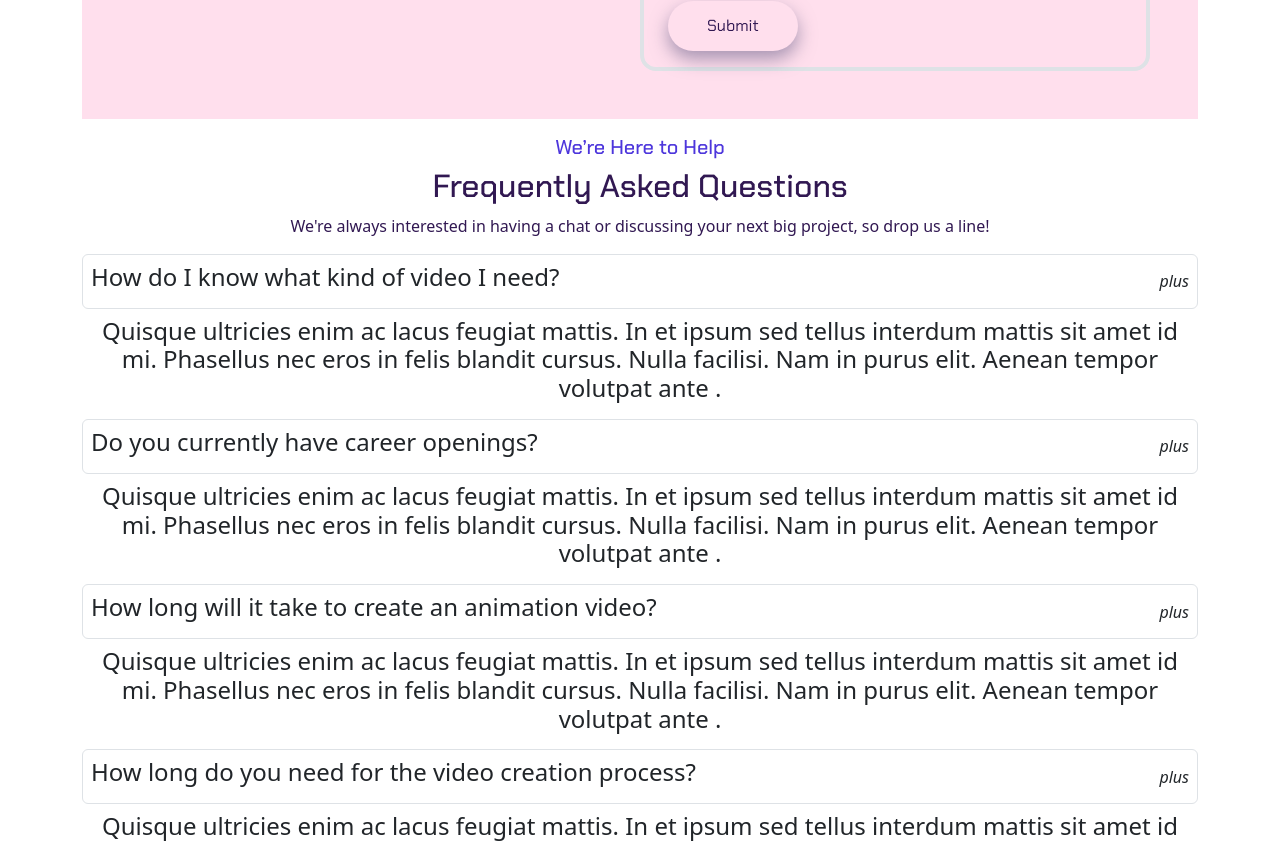
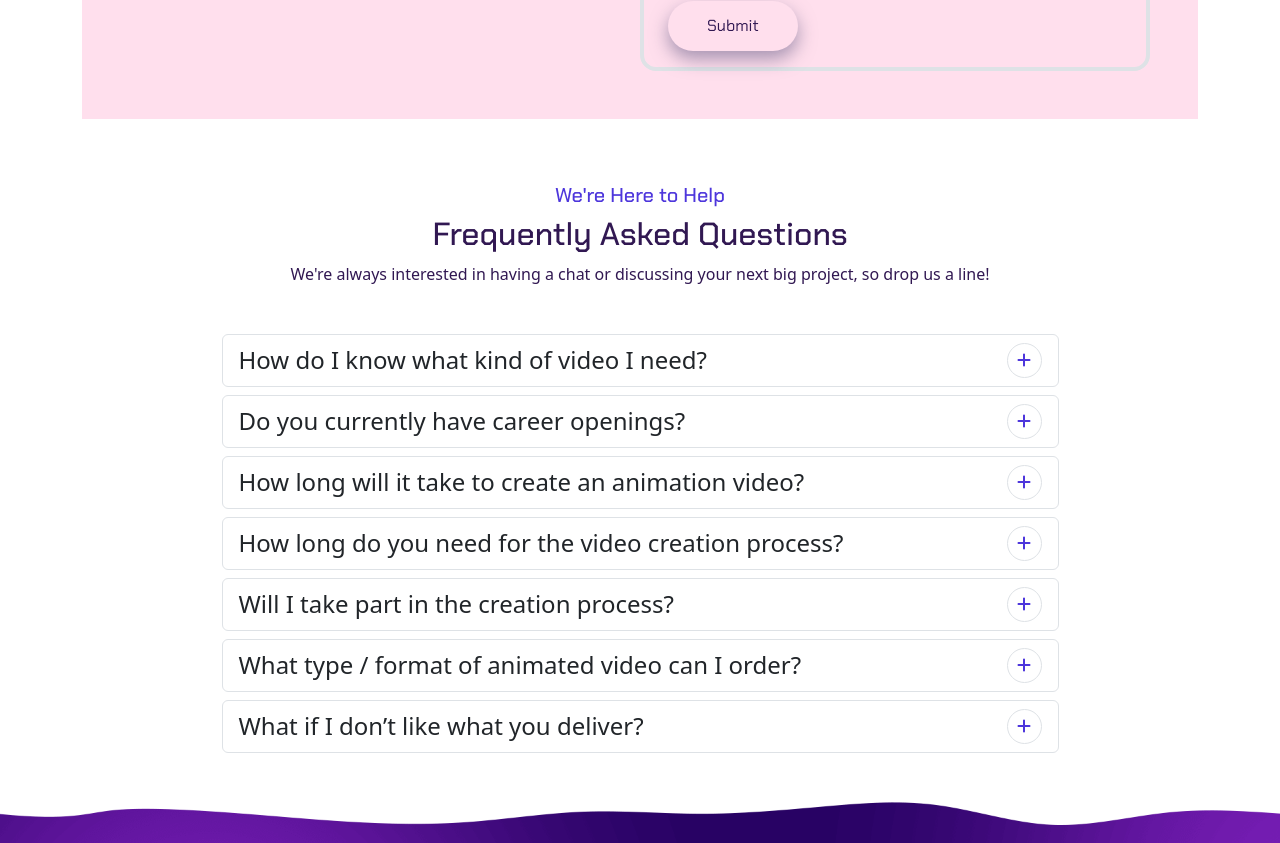
Before and after one commit to IvanTorzoni/proj-html-vuejs, a Vue app: page /contact in a window 1280 px wide. Shown: the part 1800-2643 px from the top of the page. Built offline with nearby package versions, Linux system fonts and the light colour scheme.

Commit message:
feat: static style - FAQ Section -Q&A Accordion - ContactPage

```diff
--- a/src/components/sharedComponents/QeA.vue
+++ b/src/components/sharedComponents/QeA.vue
@@ -6,12 +6,16 @@ export default {
 
    },
 
-   methods:{
+   methods: {
 
-      getImg(imgPath) {
+      getAnswer() {
 
-         return new URL(`../../assets/Img/contact-img/${imgPath}-contact.png`, import.meta.url).href;
-      }
+         console.log("clicked");
+
+         this.qeaElem.answerOut = !this.qeaElem.answerOut
+
+      },
+
    }
 
 }
@@ -20,19 +24,36 @@ export default {
 
 <template>
 
-<div class="d-flex justify-content-between align-items-center border rounded-2 my-2 p-2">
+   <div>
 
-   <h4>{{ qeaElem.question }}</h4>
+   </div>
 
-   <i>plus</i>
-</div>
+   <div class="d-flex justify-content-between align-items-center border rounded-2 my-2 p-2 px-3">
 
-<div class="d-flex justify-content-between align-items-center">
+      <h4 class="m-0">{{ qeaElem.question }}</h4>
 
-<h4>{{ qeaElem.answer }}</h4>
+      <button @click="getAnswer" class="logo-container border rounded-circle d-flex justify-content-center align-items-center">
 
-</div>
+         <i v-if="qeaElem.answerOut" class="fa-solid fa-minus ms-text-l-purple"></i>
+
+         <i v-else class="fa-solid fa-plus ms-text-l-purple"></i>
+
+      </button>
+
+   </div>
+
+   <div v-if="qeaElem.answerOut" class="d-flex justify-content-between align-items-center px-3">
+
+      <p>{{ qeaElem.answer }}</p>
+
+   </div>
 
 </template>
 
-<style lang="scss" scoped></style>
+<style lang="scss" scoped>
+.logo-container {
+   height: 35px;
+   width: 35px;
+
+}
+</style>
--- a/src/pages/ContactPage.vue
+++ b/src/pages/ContactPage.vue
@@ -203,9 +203,9 @@ export default {
     <section>
 
       <!-- Section Titles -->
-      <div class="text-center">
+      <div class="text-center my-5">
 
-        <h5 class="ms-font-cp ms-text-l-purple">We’re Here to Help</h5>
+        <h5 class="ms-font-cp ms-text-l-purple">We're Here to Help</h5>
 
         <h2 class="ms-font-cp ms-text-d-purple">Frequently Asked Questions</h2>
 
@@ -215,11 +215,13 @@ export default {
       </div>
       <!-- /Section Titles -->
 
-      <div class="text-center">
+      <!-- Q&A Accordion -->
+      <div class="w-75 mx-auto mb-5">
 
         <QeA v-for="element in qeaList" :qeaElem="element"/>
 
       </div>
+      <!-- /Q&A Accordion -->
 
     </section>
     <!-- /FAQ - Section -->
```
